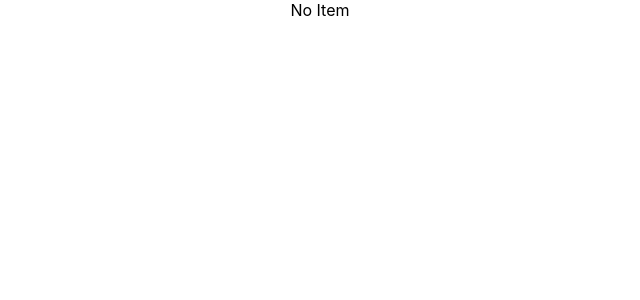
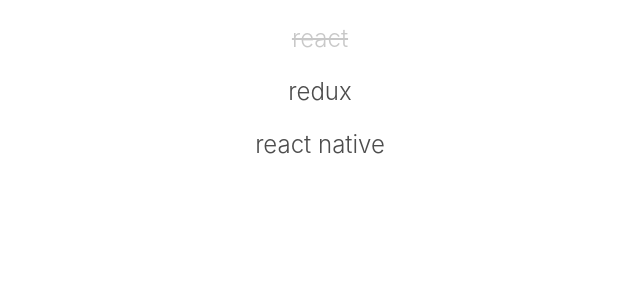
Before and after one commit to toanlehcm/codersx_reactjs, a React (Create React App) app in the folder todo-list/: page / in a window 1280 px wide. Shown: the top 300 px of the page, without its empty margins (320-960 px from the left). Built offline with nearby package versions, Linux system fonts and the light colour scheme.

Commit message:
conditional rendering using Logical AND (&&)

```diff
--- a/todo-list/src/App.js
+++ b/todo-list/src/App.js
@@ -7,27 +7,22 @@
     super();
 
     this.todoItems = [
-      // { title: "react", isComplete: true },
-      // { title: "redux" },
-      // { title: "react native" }
+      { title: "react", isComplete: true },
+      { title: "redux" },
+      { title: "react native" }
     ];
   }
 
   render() {
-    if (this.todoItems.length > 0) {
     return (
       <div className="App">
-          {
-            this.todoItems.map((item, index) =>
+        { this.todoItems.length > 0 && this.todoItems.map((item, index) =>
           <TodoItem key={index} item={item} />)
         }
+
+        {this.todoItems.length === 0 && 'No Item'}
       </div>
     );
-    } else {
-      return (
-        <div className="App">No Item</div>
-      );
-    }
   }
 }
 
```
Also changed, not shown: 1 other file (tests, documents, lock files or other folders). Lines whose indentation alone changed are shown as unchanged.
